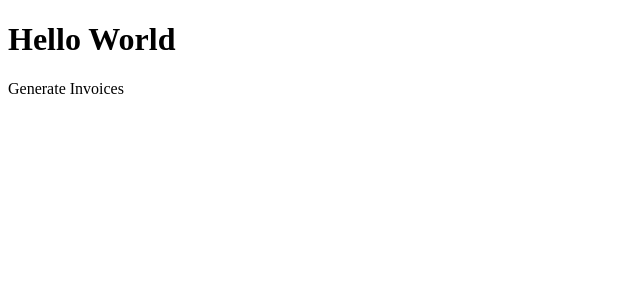
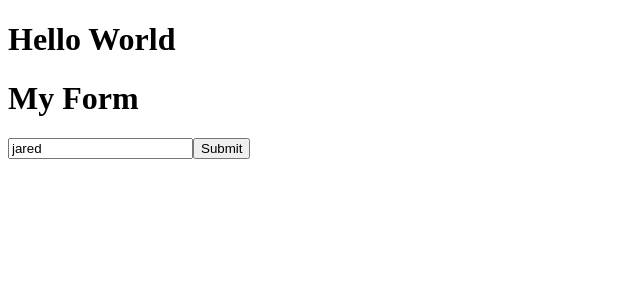
Before and after one commit to poa010101/Onchain-Invoicing, a React (Vite) app in the folder Onchain_Invoicing/: page /generate_invoicing in a window 1280 px wide. Shown: the top 300 px of the page, without its empty margins (0-640 px from the left). Built offline with nearby package versions, Linux system fonts and the light colour scheme.

Commit message:
add context

```diff
--- /dev/null
+++ b/Onchain_Invoicing/src/context.jsx
@@ -0,0 +1,23 @@
+import { useState, createContext, useContext } from "react";
+
+const InvoiceContext = createContext({
+  wallet: false,
+  setWallet: () => undefined,
+});
+
+const InvoiceProvider = ({ children }) => {
+  const [wallet, setWallet] = useState(false);
+
+  const value = {
+    wallet,
+    setWallet,
+  };
+
+  return (
+    <InvoiceContext.Provider value={value}>{children}</InvoiceContext.Provider>
+  );
+};
+
+const useInvoiceContext = () => useContext(ItemsContext);
+
+export { InvoiceContext, InvoiceProvider, useInvoiceContext };
--- a/Onchain_Invoicing/src/main.jsx
+++ b/Onchain_Invoicing/src/main.jsx
@@ -1,9 +1,12 @@
 import React from "react";
 import ReactDOM from "react-dom/client";
 import App from "./App";
+import { InvoiceProvider } from "./context";
 
 ReactDOM.createRoot(document.getElementById("root")).render(
   <React.StrictMode>
-    <App />
+    <InvoiceProvider>
+      <App />
+    </InvoiceProvider>
   </React.StrictMode>
 );
--- a/Onchain_Invoicing/src/modules/ConnectWallet/ConnectWallet.jsx
+++ b/Onchain_Invoicing/src/modules/ConnectWallet/ConnectWallet.jsx
@@ -1,9 +1,11 @@
 import { useState } from "react";
+import { useInvoiceContext } from "../../context";
 import "./ConnectWallet.css";
 
 const mockNetworkList = ["Network", "OKX", "ETC", "MATIC"];
 
 const Login = () => {
+  const { wallet, setWallet } = useInvoiceContext; // if wallet connect, setWallet to true
   const [selectedNetwork, setSelectedNetwork] = useState(mockNetworkList[0]);
 
   return (
--- a/Onchain_Invoicing/src/modules/ConnectWallet/dummy_NetworkList.json
+++ /dev/null
@@ -1,3 +0,0 @@
-{
-  "network": ["Network", "OKX", "ETC", "MATIC"]
-}
--- a/Onchain_Invoicing/src/modules/Generate_Invoice/Generate_Invoice.jsx
+++ b/Onchain_Invoicing/src/modules/Generate_Invoice/Generate_Invoice.jsx
@@ -1,5 +1,35 @@
+import React from "react";
+import { Formik } from "formik";
+
 const GenerateInvoicing = () => {
-  return <hi> Generate Invoices </hi>;
+  return (
+    <div>
+      <h1>My Form</h1>
+      <Formik
+        initialValues={{ name: "jared" }}
+        onSubmit={(values, actions) => {
+          setTimeout(() => {
+            alert(JSON.stringify(values, null, 2));
+            actions.setSubmitting(false);
+          }, 1000);
+        }}
+      >
+        {(props) => (
+          <form onSubmit={props.handleSubmit}>
+            <input
+              type="text"
+              onChange={props.handleChange}
+              onBlur={props.handleBlur}
+              value={props.values.name}
+              name="name"
+            />
+            {props.errors.name && <div id="feedback">{props.errors.name}</div>}
+            <button type="submit">Submit</button>
+          </form>
+        )}
+      </Formik>
+    </div>
+  );
 };
 
 export default GenerateInvoicing;
--- a/package.json
+++ b/package.json
@@ -1,5 +1,6 @@
 {
   "dependencies": {
+    "formik": "^2.2.9",
     "react-router-dom": "^6.9.0"
   }
 }
```
Also changed, not shown: 2 other files (tests, documents, lock files or other folders).
